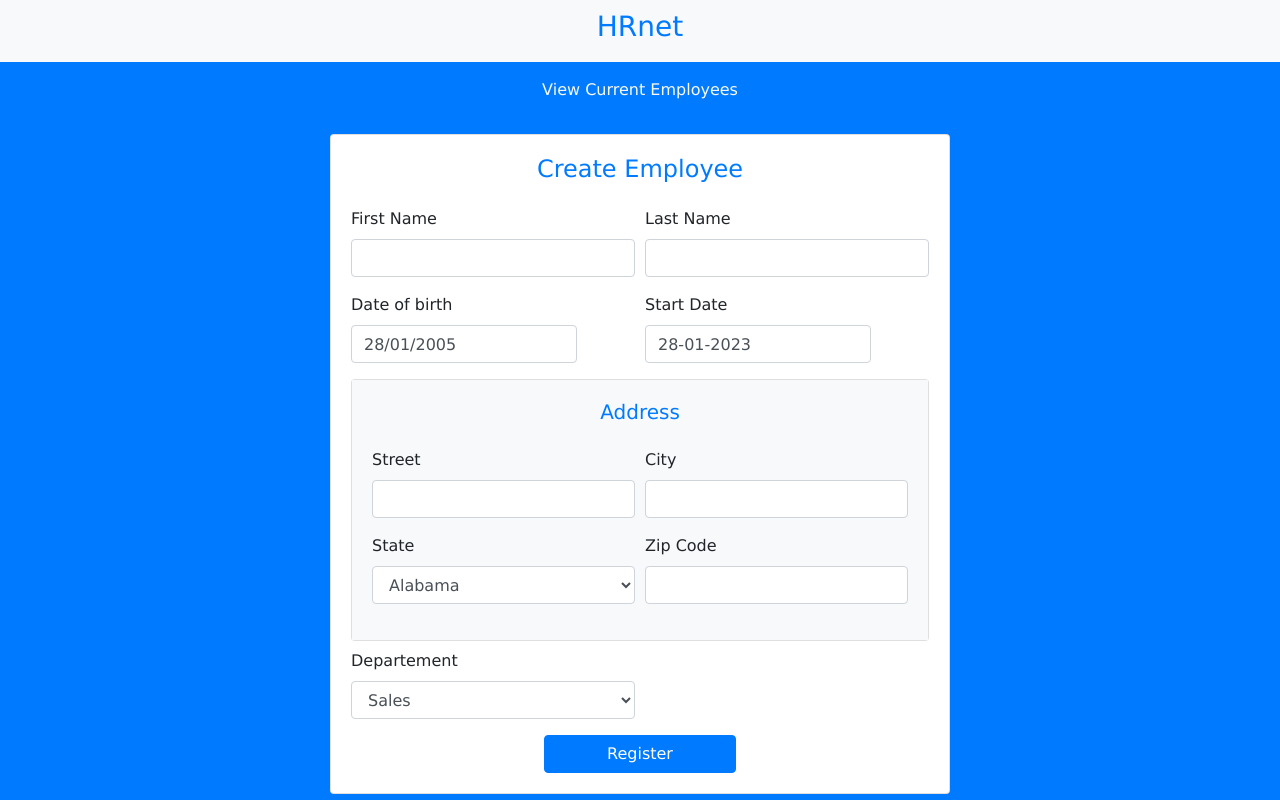
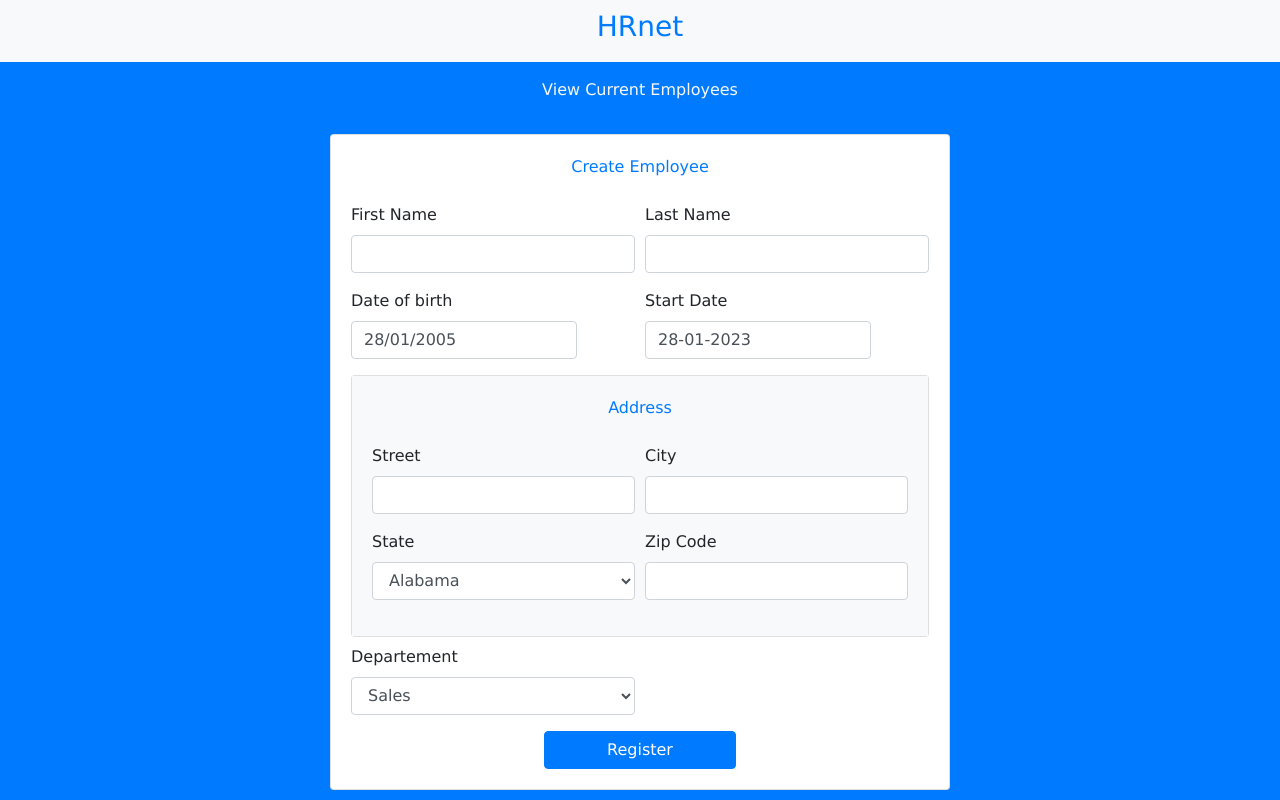
Before and after one commit to taifu22/P14-HRnet, a React (Create React App) app: page / in a window 1280 px wide. Built offline with nearby package versions, Linux system fonts and the light colour scheme.

Commit message:
modificatioin accesibility

```diff
--- a/src/components/FormSignin.js
+++ b/src/components/FormSignin.js
@@ -83,7 +83,7 @@ function FormSignin() {
                 <p onClick={() => startGo()} role='button' className='p-view text-center text-light p-3 '>View Current Employees</p>
             <div className="card mx-auto" style={{maxWidth:'620px'}} >
                 <article className="card-body">
-                    <header className="mb-4"><h4 className="card-title text-center text-primary">Create Employee</h4></header>
+                    <header className="mb-4"><p className="card-title text-center text-primary">Create Employee</p></header>
                     <form onSubmit={handleSubmit(onSubmit)}>
                         <div className="form-row">
                             <InputText register={register} error={errors.firstname} label={'First Name'} name={"firstname"} type={"text"} />
@@ -117,8 +117,8 @@ function FormSignin() {
                                     selected={startDate}
                                     showYearDropdown
                                     onChange={(date) => setStartDate(Date.parse(date))}
+                                    //placeholderText={"choisir une date de début"}
                                     //{...register("dateOfStart")}
-                                    innerRef={register}
                                 />
                                 <small className="text-danger">
                                     {errors.dateOfStart?.message}
@@ -127,7 +127,7 @@ function FormSignin() {
                         </div>
                         <div className='card mx-auto'>
                             <div className='card-body bg-light'>
-                                <header className="mb-4"><h5 className="card-title text-center text-primary">Address</h5></header>
+                                <header className="mb-4"><p className="card-title text-center fs-3 text-primary">Address</p></header>
                                 <div className="form-row">
                                     <InputText register={register} error={errors.street} label={'Street'} name={"street"} type={"text"} />
                                     <InputText register={register} error={errors.city} label={'City'} name={"city"} type={"text"} />
--- a/src/validationSchema/ValidationSchema.js
+++ b/src/validationSchema/ValidationSchema.js
@@ -14,7 +14,7 @@ export const validationSchema = Yup.object().shape({
         .max(50, "trop long!"),
     //dateOfBirth: Yup.string()
     //    .required("Please enter your date of birth"),
-    // dateOfStart: Yup.date()
+    //dateOfStart: Yup.date()
     //     .required("Please enter your date of start"),
     street: Yup.string()
         .required("la rue est obligatoire")
```
Also changed, not shown: src/components/FormInputs/InputText.js (line endings or trailing spaces).
